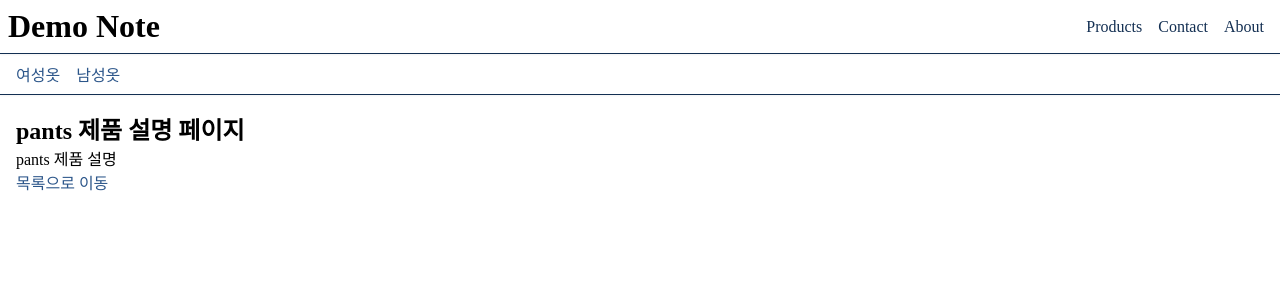
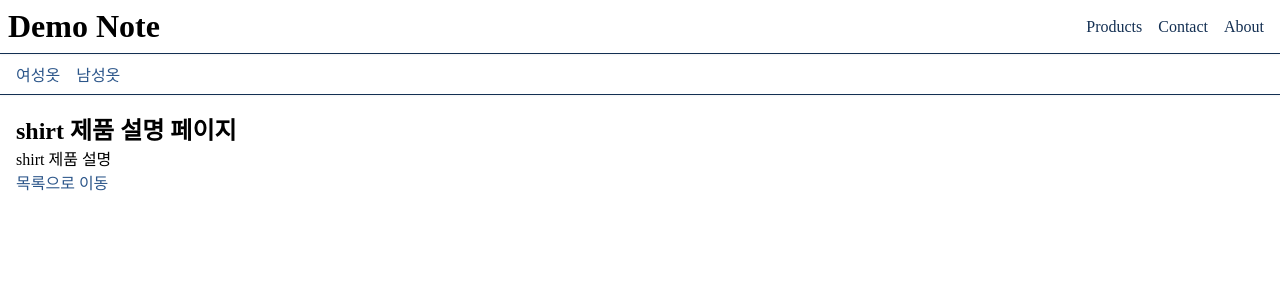
Before and after one commit to kihyeoon/next-init, a Next.js app: page /products/pants in a window 1280 px wide. Shown: the top 300 px of the page. Built offline with nearby package versions, Linux system fonts and the light colour scheme.

Commit message:
5.7 리팩토링 (설계)

```diff
--- a/src/app/globals.css
+++ b/src/app/globals.css
@@ -15,8 +15,8 @@ a {
   text-decoration: none;
 }
 
-@media (prefers-color-scheme: dark) {
+/* @media (prefers-color-scheme: dark) {
   html {
     color-scheme: dark;
   }
-}
+} */
--- a/src/app/products/[slug]/page.tsx
+++ b/src/app/products/[slug]/page.tsx
@@ -1,3 +1,4 @@
+import { getProduct, getProducts } from "@/service/products";
 import Link from "next/link";
 import { notFound } from "next/navigation";
 
@@ -14,18 +15,22 @@ export function generateMetadata({ params: { slug } }: Props) {
 }
 
 export default function DetailPage({ params: { slug } }: Props) {
-  if (slug === "nothing") notFound();
+  //todo: 서버 파일(데이터베이스)에 있는 제품 정보를 읽어와서 보여준다.
+  const product = getProduct(slug);
+
+  if (!product) notFound();
 
   return (
     <>
-      <h1>{slug} 제품 설명 페이지</h1>
-      <p>{slug} 제품 설명</p>
+      <h1>{product} 제품 설명 페이지</h1>
+      <p>{product} 제품 설명</p>
       <Link href="/products">목록으로 이동</Link>
     </>
   );
 }
 
 export function generateStaticParams() {
-  const products = ["pants", "shirts", "socks"];
+  //todo: 모든 제품의 페이지들을 미리 만들어 둔다.(SSG)
+  const products = getProducts();
   return products.map((product) => ({ slug: product }));
 }
--- a/src/app/products/page.tsx
+++ b/src/app/products/page.tsx
@@ -1,8 +1,10 @@
+import { getProducts } from "@/service/products";
 import Link from "next/link";
 
-const products = ["pants", "shirts", "skirt", "shoes"];
+export default function ProductsPage() {
+  //todo: 서버 파일(데이터베이스)에 있는 제품 리스트를 읽어와서 보여준다.
+  const products = getProducts();
 
-export default function ProductsPage() {
   return (
     <>
       <h1>ProductsPage</h1>
--- /dev/null
+++ b/src/service/products.ts
@@ -0,0 +1,7 @@
+export function getProducts() {
+  return ["pants", "shirt", "skirt", "shoes"];
+}
+
+export function getProduct(id: string) {
+  return "shirt";
+}
```
